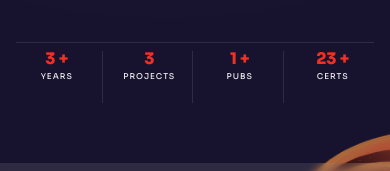
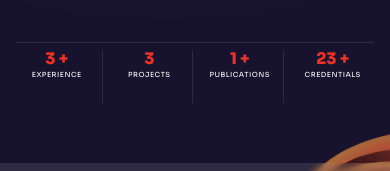
Before and after one commit to tmSreedarsh/modern-portfolio, a Next.js app: page /about in a window 390 px wide. Shown: the part 601-772 px from the top of the page. Built offline with nearby package versions, Linux system fonts and the light colour scheme.

Commit message:
Use full counter labels on mobile in About section

```diff
--- a/pages/about/index.jsx
+++ b/pages/about/index.jsx
@@ -496,9 +496,9 @@ const About = () => {
                     <div className="text-base sm:text-lg md:text-3xl font-extrabold text-accent mb-1 leading-none">
                         <CountUp start={0} end={3} duration={8} /> +
                     </div>
-                    <div className="text-[8px] sm:text-[9px] md:text-xs uppercase tracking-[1px] text-white/90 font-medium leading-tight">
-                        <span className="md:hidden">Years</span>
-                        <span className="hidden md:inline">Years Exp.</span>
+                    <div className="text-[7px] sm:text-[8px] md:text-xs uppercase tracking-[0.5px] md:tracking-[1px] text-white/90 font-medium leading-tight">
+                        <span className="md:hidden">Experience</span>
+                        <span className="hidden md:inline">Years Experience</span>
                     </div>
                 </div>
 
@@ -506,7 +506,7 @@ const About = () => {
                     <div className="text-base sm:text-lg md:text-3xl font-extrabold text-accent mb-1 leading-none">
                         <CountUp start={0} end={3} duration={5} />
                     </div>
-                    <div className="text-[8px] sm:text-[9px] md:text-xs uppercase tracking-[1px] text-white/90 font-medium leading-tight">
+                    <div className="text-[7px] sm:text-[8px] md:text-xs uppercase tracking-[0.5px] md:tracking-[1px] text-white/90 font-medium leading-tight">
                         Projects
                     </div>
                 </div>
@@ -515,9 +515,8 @@ const About = () => {
                     <div className="text-base sm:text-lg md:text-3xl font-extrabold text-accent mb-1 leading-none">
                         <CountUp start={0} end={1} duration={5} /> +
                     </div>
-                    <div className="text-[8px] sm:text-[9px] md:text-xs uppercase tracking-[1px] text-white/90 font-medium leading-tight">
-                        <span className="md:hidden">Pubs</span>
-                        <span className="hidden md:inline">Publications</span>
+                    <div className="text-[7px] sm:text-[8px] md:text-xs uppercase tracking-[0.5px] md:tracking-[1px] text-white/90 font-medium leading-tight">
+                        Publications
                     </div>
                 </div>
 
@@ -525,9 +524,8 @@ const About = () => {
                     <div className="text-base sm:text-lg md:text-3xl font-extrabold text-accent mb-1 leading-none">
                         <CountUp start={0} end={23} duration={5} /> +
                     </div>
-                    <div className="text-[8px] sm:text-[9px] md:text-xs uppercase tracking-[1px] text-white/90 font-medium leading-tight">
-                        <span className="md:hidden">Certs</span>
-                        <span className="hidden md:inline">Credentials</span>
+                    <div className="text-[7px] sm:text-[8px] md:text-xs uppercase tracking-[0.5px] md:tracking-[1px] text-white/90 font-medium leading-tight">
+                        Credentials
                     </div>
                 </div>
 
```
